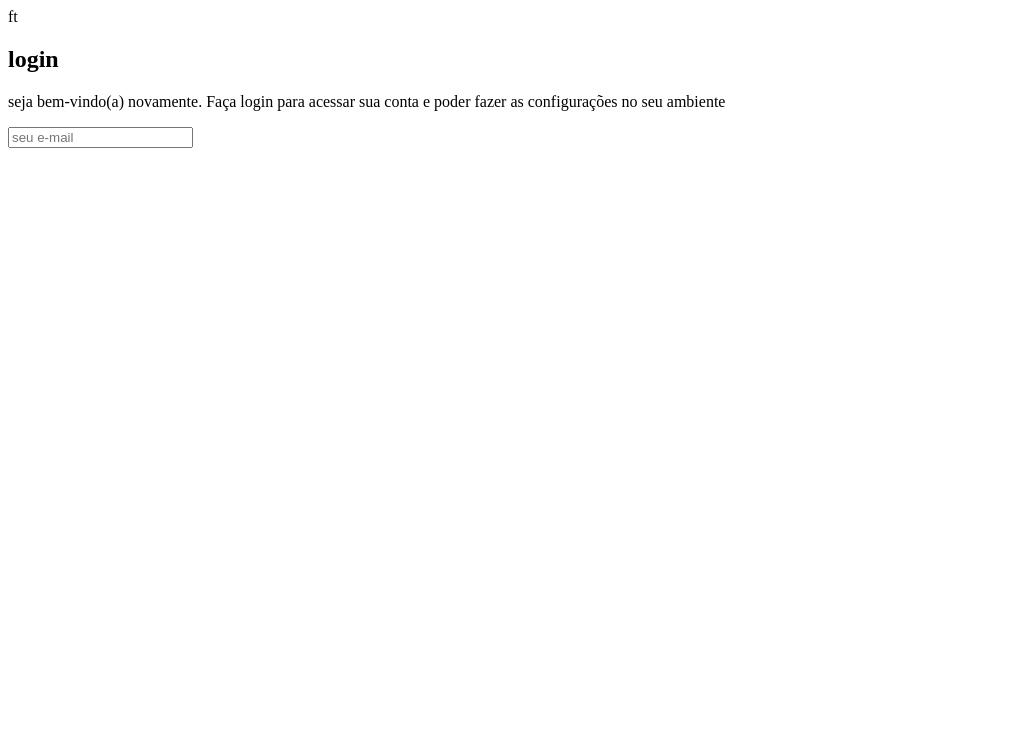
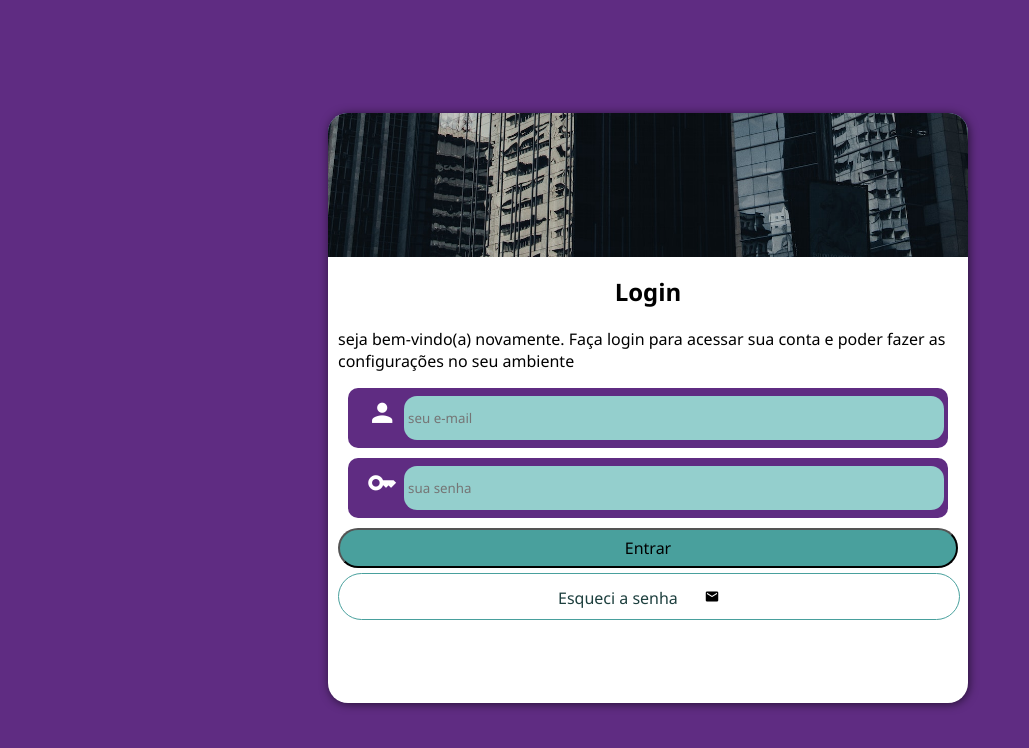
Before and after one commit to Rael-MiBo/projeto-login, a plain HTML site: page index.html in a window 1280 px wide. Shown: the whole page, without its empty margins (0-1029 px from the left). Drawn offline with Linux system fonts and the light colour scheme.

Commit message:
projeto-login

```diff
--- a/estilos/style.css
+++ b/estilos/style.css
@@ -5,3 +5,136 @@
     Verde: #49a09d
     Roxo: 5f2c82
 */
+
+* {
+    font-family: 'Segoe UI', Tahoma, Geneva, Verdana, sans-serif;
+}
+
+html, body {
+    height: 100vh;
+    width: 100vw;
+    background-color: #5f2c82;
+}
+
+p {
+    text-align: left;
+}
+
+h1{
+    text-align: center;
+}
+
+main {
+    position: relative;
+    height: 100vh;
+    width: 100vw;
+}
+
+section#login {
+    position: absolute;
+    top: 50%;
+    left: 50%;
+    overflow: hidden;
+
+    background-color: white;
+    padding: 10px;
+    margin: auto;
+    height: 570px;
+    border-radius: 20px;
+    box-shadow: 1px 1px 10px rgba(0, 0, 0, 0.609);
+
+    transform: translate(-50%, -50%);
+    transition: width .3s, height .3s;
+    transition-timing-function: ease;
+}
+
+form {
+    text-align: center;
+}
+
+div#imagem {
+    display: block;
+    background: #4960a0 url(../imagens/imagens-media.jpg) no-repeat;
+    background-size: cover;
+    background-position: left bottom;
+    height: 150px;
+    margin: -16px -16px -2px -16px;
+}
+
+div.campo {
+    background-color: #5f2c82;
+    padding: -9px;
+    margin: 10px;
+    border-radius: 10px;
+}
+
+div.campo > span {
+    color: white;
+    /*background-color: black;*/
+    font-size: 1.9em;
+    width: 20px;
+    padding: 10px;
+}
+
+div > input {
+    height: 20px;
+}
+
+div.botao span {
+    background-position: center cen;
+    color: rgb(0, 0, 0);
+    /*background-color: black;*/
+    font-size: 15px;
+    width: 40px;
+    padding: 10px 8px 22px 10px;
+}
+
+div.campo input {
+    background-color: #94cfcd;
+    /* font-size: 1em; */
+    width: calc(100% - 68px);
+    height: 36px;
+    margin: -30px -5px 3px 3px;
+    border: 0px;
+    border-radius: 13px 13px 13px 13px;
+    padding: 4px;
+    transform: translateY(-5px);
+}
+
+input.input {
+    background-color: #49a09d;
+    display: block;
+    font-size: 1em;
+    width: 100%;
+    height: 40px;
+    padding: auto;
+    border-radius: 60px;
+    cursor: pointer;
+}
+input.input:hover{
+    background-color: #408987;
+}
+
+a {
+    text-decoration: none;
+    color: black;
+}
+
+a.esqueci {
+    display: block;
+    text-align: center;
+    font-size: 1em;
+    width: 100%;
+    height: 40px;
+    padding-top: 5px;
+    margin-top: 5px;
+    background-color: white;
+    color: #1d3f3e;
+    border: 1px solid #49a09d;
+    border-radius: 60px;
+    text-decoration: none;
+}
+
+a:hover {
+    background-color: #3e8784;
+}
--- a/index.html
+++ b/index.html
@@ -5,20 +5,39 @@
     <meta http-equiv="X-UA-Compatible" content="IE=edge">
     <meta name="viewport" content="width=device-width, initial-scale=1.0">
     <title>Login</title>
+    <link href="https://fonts.googleapis.com/icon?family=Material+Icons"
+      rel="stylesheet">
     <link rel="stylesheet" href="estilos/style.css">
 </head>
 <body>
     <main>
         <section id="login">
             <div id="imagem">
-                ft
+
             </div>
             <div id="formulario">
-                <h1>login</h1>
+                <h1>Login</h1>
                 <p>seja bem-vindo(a) novamente. Faça login para acessar sua conta e poder fazer as configurações no seu ambiente</p>
                 <form action="loguin.php" method="post" autocomplete="on">
-                    <label for="iemail"></label>
-                    <input type="email" name="email" id="iemail" required placeholder="seu e-mail">
+
+                    <div class="campo">
+                        <label for="iemail"></label>
+                        <span class="material-icons">person</span>
+                        <input type="email" name="email" id="iemail" required placeholder="seu e-mail">
+                    </div>
+
+                    <div class="campo">
+                        <span class="material-icons">key</span>
+                        <input type="password" name="pass" id="password" required placeholder="sua senha" minlength="8" maxlength="32">
+                    </div>
+
+                    <div class="botao">
+                        <input class="input" type="submit" value="Entrar">
+                        <a class="esqueci" href="esqueciasenha.html">
+                            Esqueci a senha
+                            <span class="material-icons">mail</span>
+                        </a>
+                    </div>
                 </form>
             </div>
         </section>
```
Also changed, not shown: imagens/imagens-media.jpg (renamed from imagens/imagens media.jpg).
